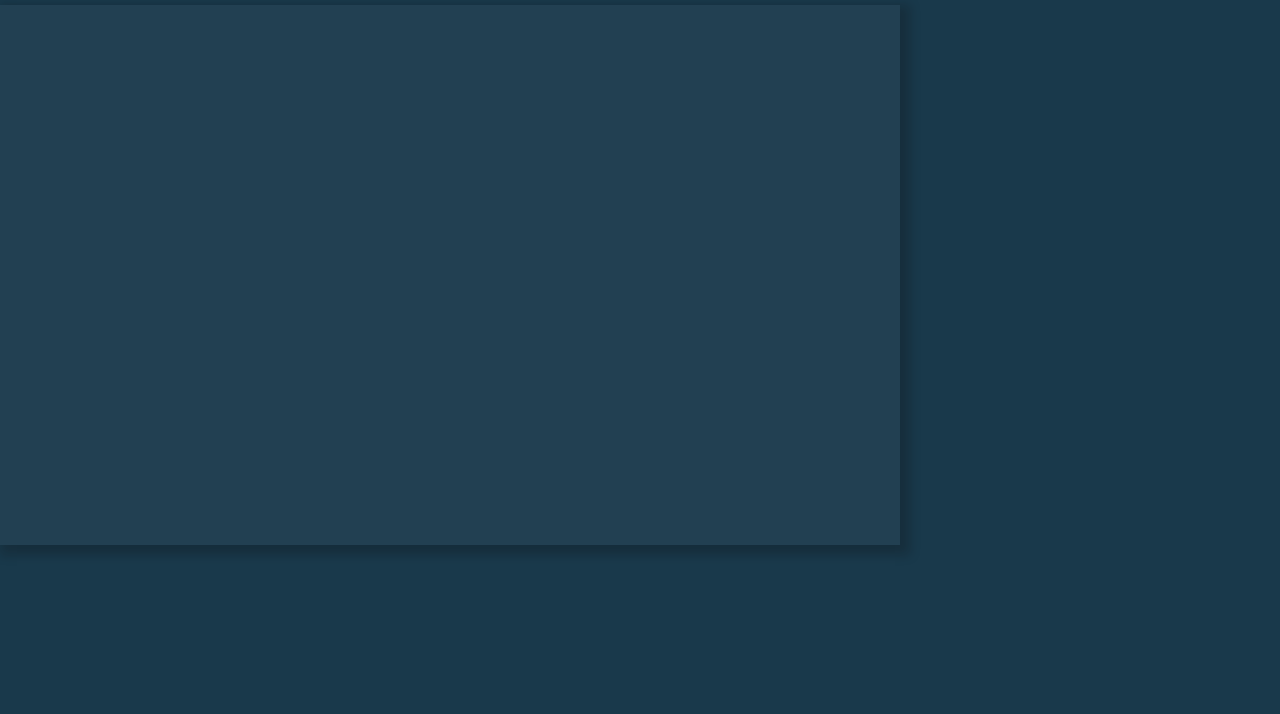
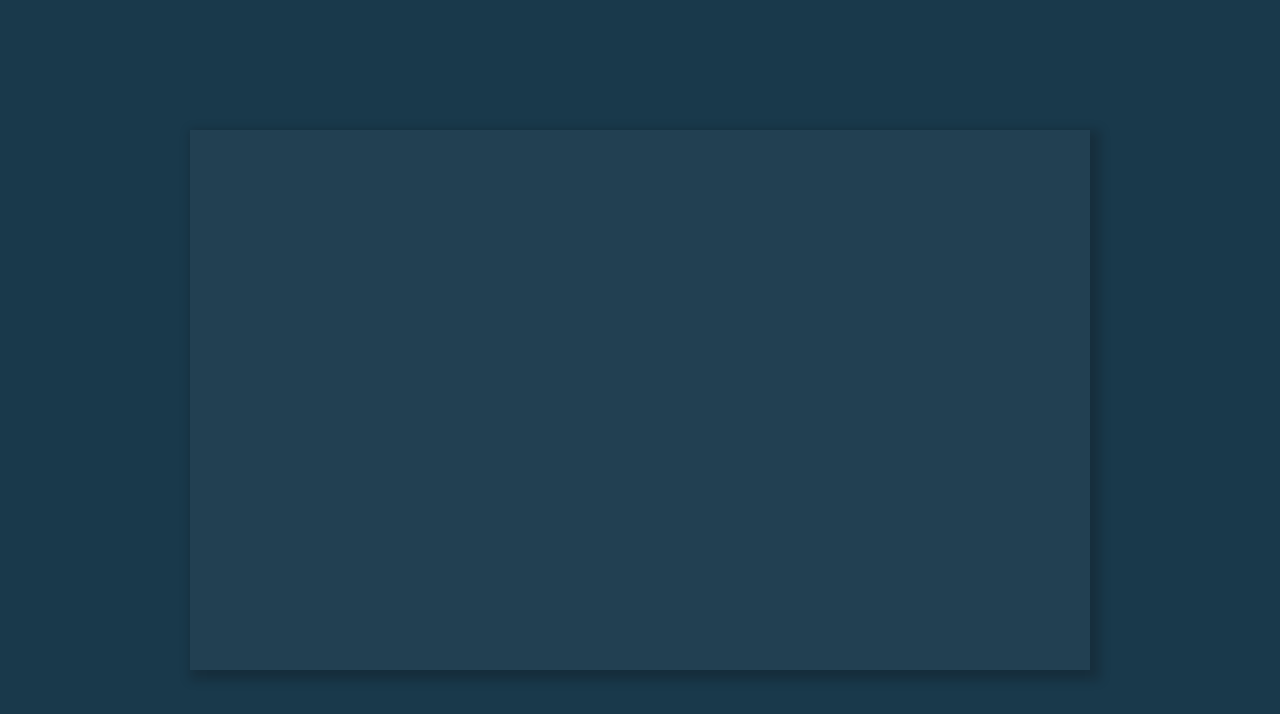
Before and after one commit to Thay7/project-pay, a plain HTML site: page carrinho.html in a window 1280 px wide. Drawn offline with Linux system fonts and the light colour scheme.

Commit message:
alterado estilo carrinho

```diff
--- a/assets/styles/style.css
+++ b/assets/styles/style.css
@@ -18,15 +18,9 @@ header {
     text-align: center;
 }
 
-.produto-area {
-    display: flex;
-    flex-wrap: wrap;
-}
-
 #container-carrinho {
     display: flex;
     flex-direction: column;
-    justify-content: center;
     align-items: center;
 }
 
@@ -68,6 +62,12 @@ header {
     background-color: rgb(34, 64, 82);
     margin-top: 5px;
 }
+
+.produto-area {
+    display: flex;
+    flex-wrap: wrap;
+}
+
 
 .produtos {
     display: flex;
@@ -200,7 +200,6 @@ header {
     margin-top: 4px;
 }
 
-
 #modalAdicionarItem.hide {
     top: 0;
 }
@@ -237,7 +236,9 @@ header {
     width: 900px;
     height: 540px;
     background-color: rgb(34, 64, 82);
-    margin-top: 5px;
-    align-items: center;
-    justify-content: center;
+    position: fixed;
+    z-index: 10;
+    left: 50%;
+    top: 50%;
+    transform: translate(-50%, -50%);
 }
```
